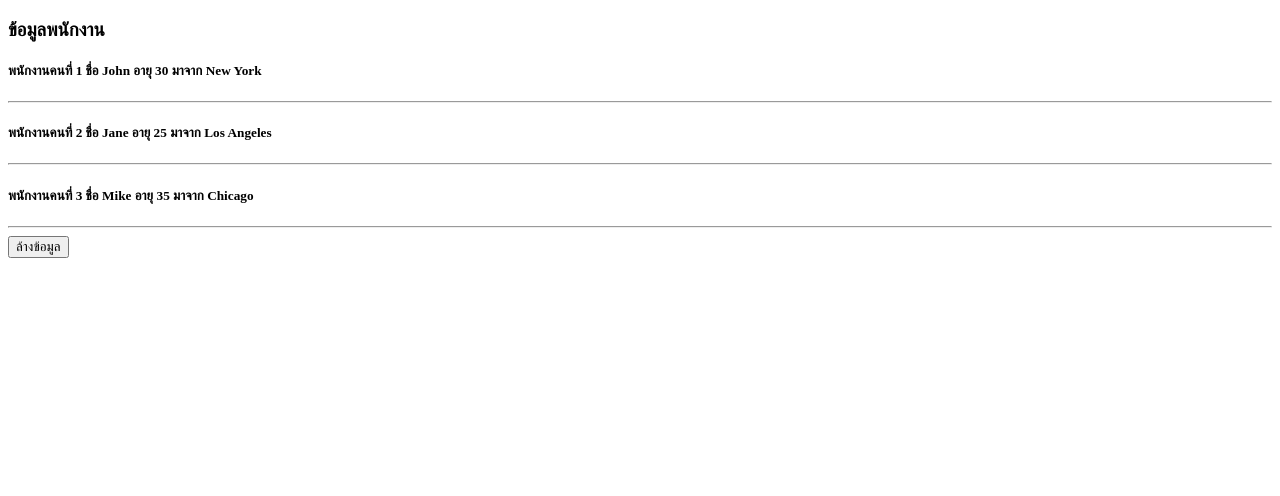
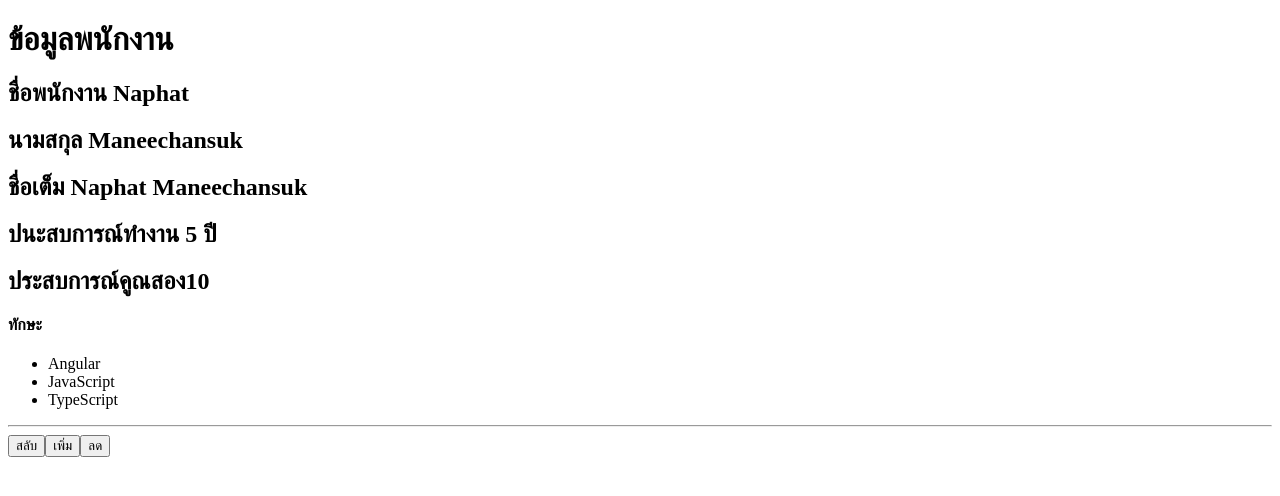
Before and after one commit to naphat-maneechansuk/Angulars, an Angular app in the folder LearnningAngular/: page / in a window 1280 px wide. Shown: the top 496 px of the page. Built offline with nearby package versions, Linux system fonts and the light colour scheme.

Commit message:
จบเรื่อง signal

```diff
--- a/LearnningAngular/src/app/app.html
+++ b/LearnningAngular/src/app/app.html
@@ -1,12 +1,23 @@
-
 <div>
-<h3>ข้อมูลพนักงาน</h3>
-@for (emp of data; track $index) {
-  <h5>พนักงานคนที่ {{$index+1}} ชื่อ {{emp.name}} อายุ {{emp.age}} มาจาก {{emp.city}}</h5>
+  <div class="container">
+  <h1>ข้อมูลพนักงาน</h1>
+  <h2>ชื่อพนักงาน {{fname()}}</h2>
+  <h2>นามสกุล {{lname()}}</h2>
+  <h2>ชื่อเต็ม {{fullName()}}</h2>
+  <h2>ปนะสบการณ์ทำงาน {{exp()}} ปี</h2>
+  <h2>ประสบการณ์คูณสอง{{doubleExp()}}</h2>
+  <h4>ทักษะ</h4>
+  <ul>
+  @for (item of skill(); track $index) {
+    <li>{{item}}</li>
+  }
+</ul>
   <hr>
-}@empty {
-  <h5>ไม่มีข้อมูลพนักงาน</h5>
-}
-<button (click)="clearData()">ล้างข้อมูล</button>
+<button (click)="change()">สลับ</button>
+<button (click)="increment()">เพิ่ม</button>
+<button (click)="decrement()">ลด</button>
+</div>
+<div class="computed signals">
 
 </div>
+</div>
--- a/LearnningAngular/src/app/app.ts
+++ b/LearnningAngular/src/app/app.ts
@@ -1,6 +1,5 @@
-import { Component, signal } from '@angular/core';
+import { Component, signal,computed } from '@angular/core';
 import { FormsModule } from '@angular/forms';
-
 
 @Component({
   selector: 'app-root',
@@ -9,18 +8,39 @@ import { FormsModule } from '@angular/forms';
   styleUrl: './app.css'
 })
 export class App {
-   data =[
-      {name: "John", age: 30, city: "New York"},
-      {name: "Jane", age: 25, city: "Los Angeles"},
-      {name: "Mike", age: 35, city: "Chicago"}
-   ]
-   clearData(){
-      this.data = [];
-   }
-   //
-    isActive = false;
-    toggleActive() {
-        this.isActive = !this.isActive;
+  fname = signal<string>("Naphat")
+  lname = signal<string>("Maneechansuk");
+  exp = signal<number>(5);
+  skill =signal<string[]> (["Angular", "JavaScript", "TypeScript"]);
+
+  nameIs = signal<boolean>(true);
+
+
+  change() {
+    this.nameIs.update(value => {
+      const newValue = !value;
+      this.changeName(newValue);
+      return newValue;
+    });
+  }
+
+  changeName(nameIs: boolean) {
+    if (nameIs) {
+      this.fname.set("Naphat");
+      this.lname.set("Maneechansuk");
+    } else {
+      this.fname.set("ณภัทร");
+      this.lname.set("มณีจันสุข");
     }
-    //pipe
+  }
+  increment(){
+    this.exp.update(value => value + 1);
+  }
+  decrement(){
+    this.exp.update(value => value - 1);
+  }
+
+  //computed signal
+  fullName = computed(() => this.fname()+" "+this.lname());
+  doubleExp = computed(() => this.exp() * 2);
 }
```
